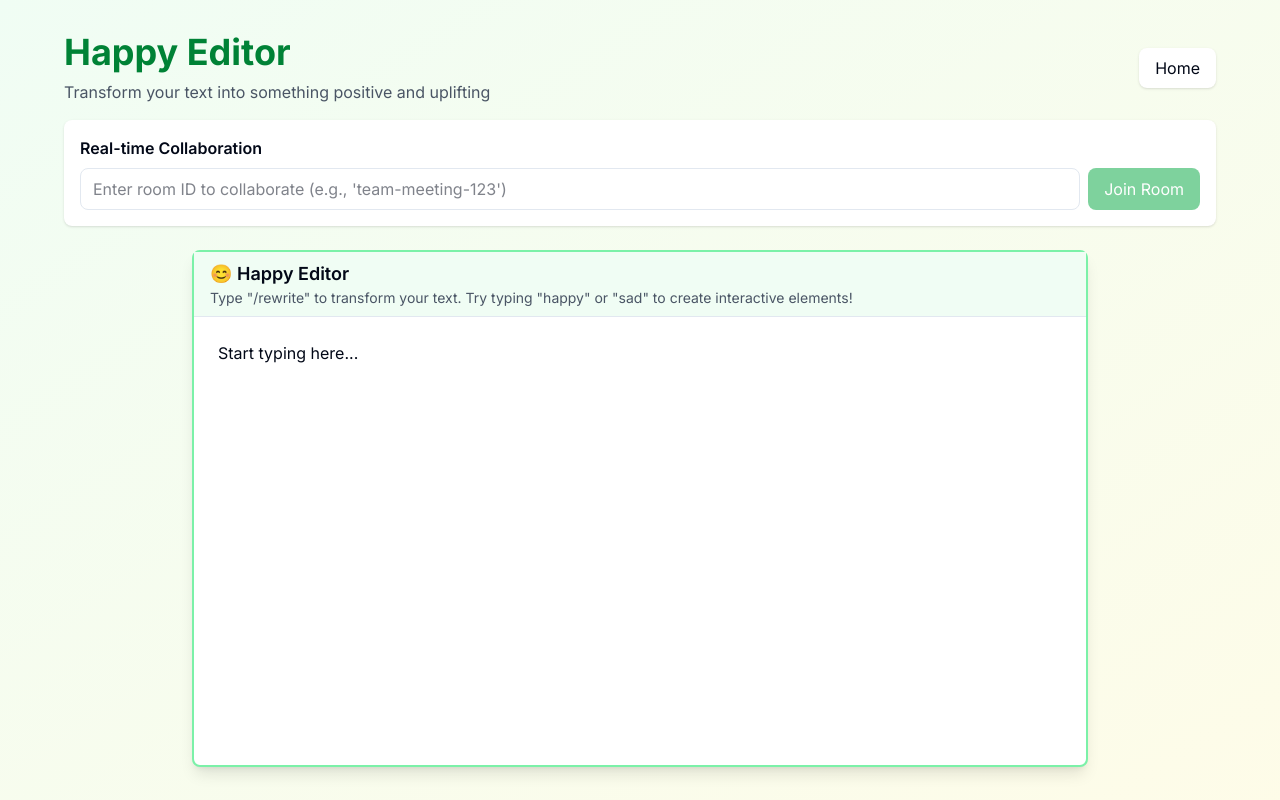
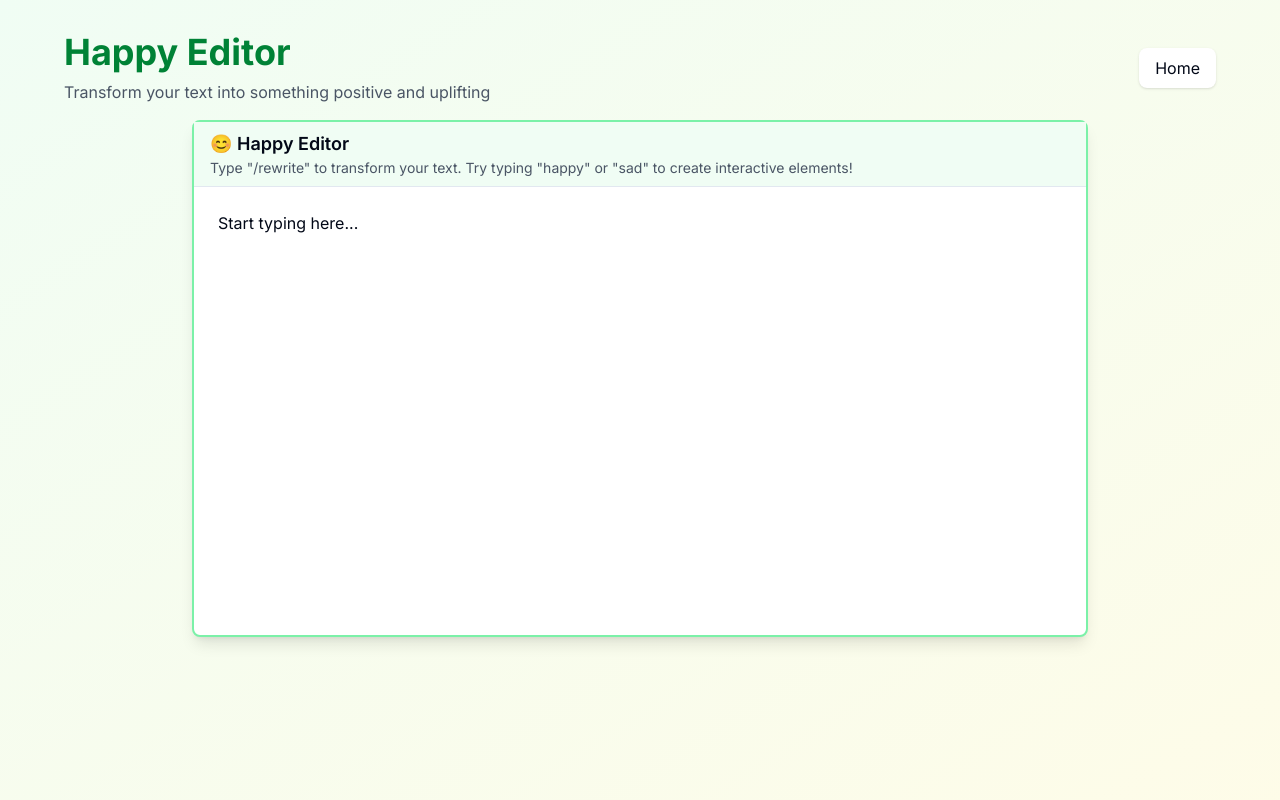
Before and after one commit to gan0412/HappySadApp, a Next.js app: page /happy in a window 1280 px wide. Built offline with nearby package versions, Linux system fonts and the light colour scheme.

Commit message:
Hide collaboration UI - feature needs slate-yjs binding for production

```diff
--- a/app/happy/page.tsx
+++ b/app/happy/page.tsx
@@ -1,26 +1,9 @@
 "use client";
 
 import Link from "next/link";
-import { useState } from "react";
 import { SlateEditor } from "@/components/editor/SlateEditor";
-import { CollaborativeSlateEditor } from "@/components/editor/CollaborativeSlateEditor";
 
 export default function HappyPage() {
-  const [roomId, setRoomId] = useState("");
-  const [isCollaborating, setIsCollaborating] = useState(false);
-  const [currentRoomId, setCurrentRoomId] = useState("");
-
-  const handleStartCollaboration = () => {
-    if (roomId.trim()) {
-      setCurrentRoomId(roomId.trim());
-      setIsCollaborating(true);
-    }
-  };
-
-  const handleLeaveRoom = () => {
-    setIsCollaborating(false);
-    setCurrentRoomId("");
-  };
 
   return (
     <main className="min-h-screen bg-gradient-to-br from-green-50 to-yellow-50 p-8">
@@ -42,6 +25,7 @@ export default function HappyPage() {
           </Link>
         </div>
 
+        {/* Collaboration UI - Currently disabled
         <div className="mb-6 bg-white p-4 rounded-lg shadow">
           <h3 className="font-semibold mb-2">Real-time Collaboration</h3>
           {!isCollaborating ? (
@@ -78,16 +62,9 @@ export default function HappyPage() {
             </div>
           )}
         </div>
+        */}
 
-        {isCollaborating ? (
-          <CollaborativeSlateEditor
-            storageKey={`happy-collab-${currentRoomId}`}
-            mode="happy"
-            roomId={currentRoomId}
-          />
-        ) : (
-          <SlateEditor storageKey="happy-editor-content" mode="happy" />
-        )}
+        <SlateEditor storageKey="happy-editor-content" mode="happy" />
       </div>
     </main>
   );
--- a/app/sad/page.tsx
+++ b/app/sad/page.tsx
@@ -1,26 +1,9 @@
 "use client";
 
 import Link from "next/link";
-import { useState } from "react";
 import { SlateEditor } from "@/components/editor/SlateEditor";
-import { CollaborativeSlateEditor } from "@/components/editor/CollaborativeSlateEditor";
 
 export default function SadPage() {
-  const [roomId, setRoomId] = useState("");
-  const [isCollaborating, setIsCollaborating] = useState(false);
-  const [currentRoomId, setCurrentRoomId] = useState("");
-
-  const handleStartCollaboration = () => {
-    if (roomId.trim()) {
-      setCurrentRoomId(roomId.trim());
-      setIsCollaborating(true);
-    }
-  };
-
-  const handleLeaveRoom = () => {
-    setIsCollaborating(false);
-    setCurrentRoomId("");
-  };
 
   return (
     <main className="min-h-screen bg-gradient-to-br from-blue-50 to-gray-100 p-8">
@@ -42,6 +25,7 @@ export default function SadPage() {
           </Link>
         </div>
 
+        {/* Collaboration UI - Currently disabled
         <div className="mb-6 bg-white p-4 rounded-lg shadow">
           <h3 className="font-semibold mb-2">Real-time Collaboration</h3>
           {!isCollaborating ? (
@@ -78,16 +62,9 @@ export default function SadPage() {
             </div>
           )}
         </div>
+        */}
 
-        {isCollaborating ? (
-          <CollaborativeSlateEditor
-            storageKey={`sad-collab-${currentRoomId}`}
-            mode="sad"
-            roomId={currentRoomId}
-          />
-        ) : (
-          <SlateEditor storageKey="sad-editor-content" mode="sad" />
-        )}
+        <SlateEditor storageKey="sad-editor-content" mode="sad" />
       </div>
     </main>
   );
```
